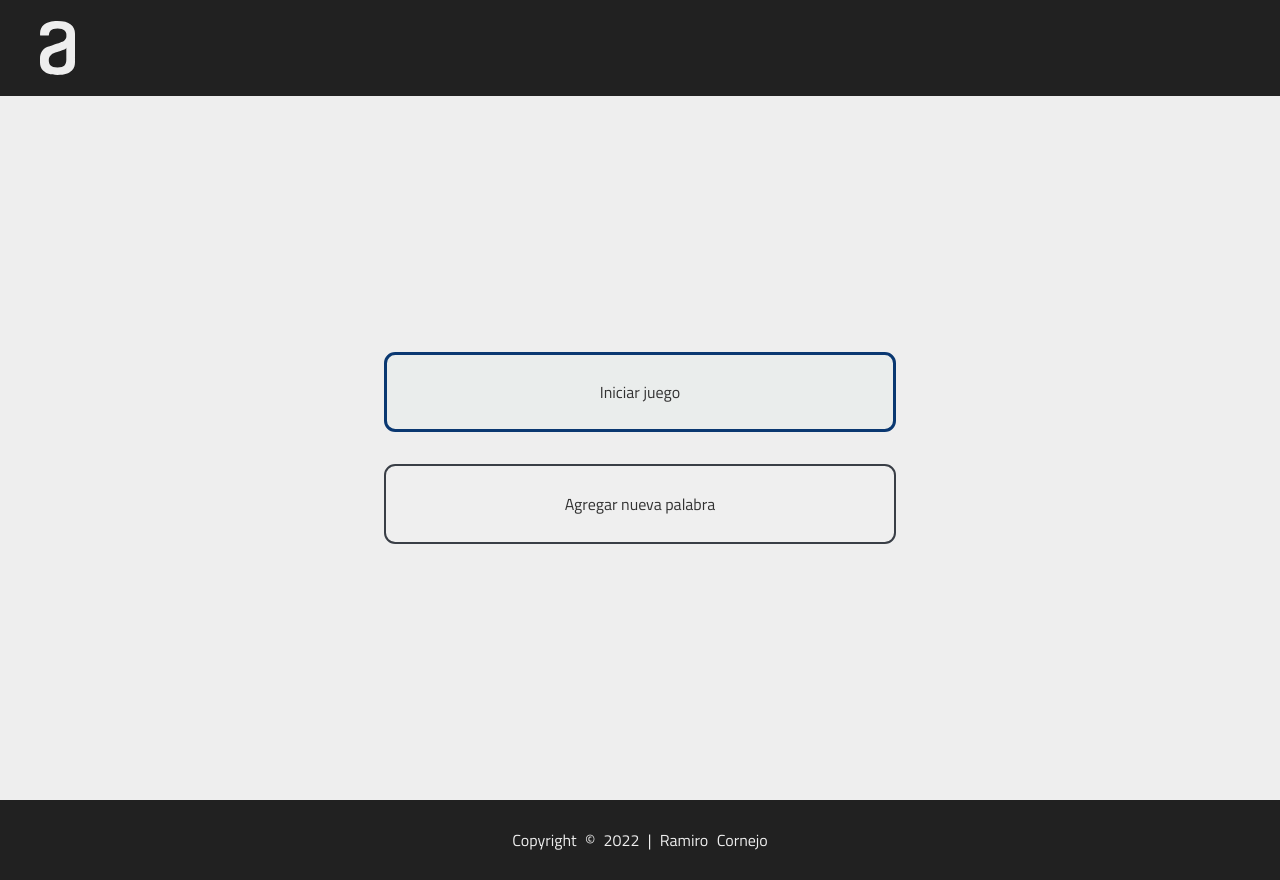
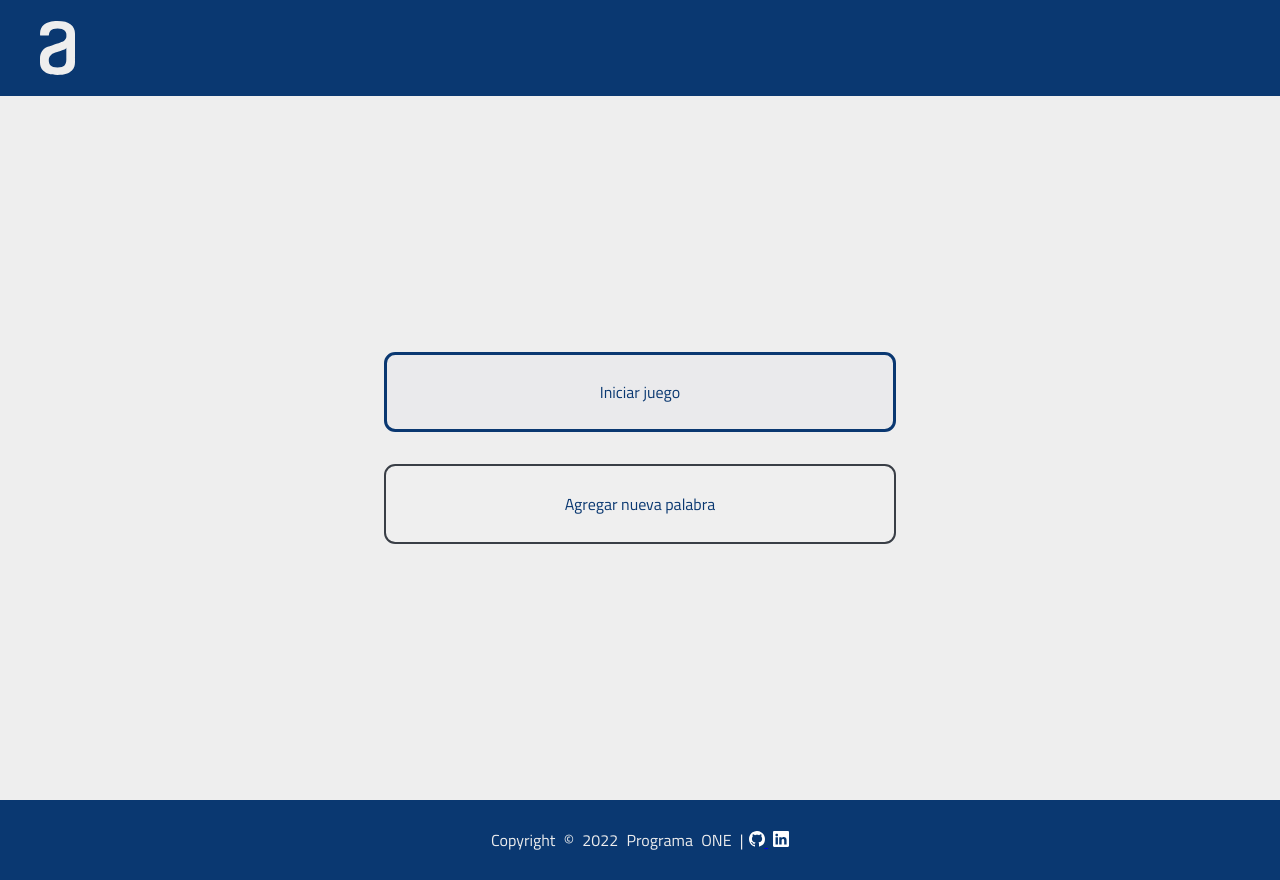
Before and after one commit to ramiro-cornejo/ahorcado-one, a plain HTML site: page index.html in a window 1280 px wide. Drawn offline with Linux system fonts and the light colour scheme; some packages are replaced by stand-ins of ours; a script that the page names is missing.

Commit message:
Modificaciones en styles

```diff
--- a/assets/css/style.css
+++ b/assets/css/style.css
@@ -36,7 +36,7 @@ header {
     display: flex;
     flex-direction: row;
     justify-content: flex-end;
-    background-color: #212121;
+    background-color: #0A3871;
     color: white;
 }
 
@@ -51,7 +51,7 @@ main {
 footer {
     height: 10%;
     display: flex;
-    background-color: #212121;
+    background-color: #0A3871;
     align-items: center;
     justify-content: center;
     color: #EEEEEE;
@@ -64,6 +64,11 @@ footer div {
 
 footer label {
     word-spacing: .3rem;
+}
+
+footer svg {
+    color: #ffffff;
+    padding-left: 5px;
 }
 
 /*Modificacion de las alertas*/
@@ -172,6 +177,7 @@ header #toggle-teclado {
     display: none !important;
     width: 0;
     opacity: 0;
+    color: #0A3871;
 }
 
 .display-container {
@@ -196,12 +202,13 @@ header #toggle-teclado {
     width: auto;
     animation: 1s fadeIn forwards .5s;
     color: #323232;
+
 }
 
 /*Pantalla principal*/
 #principal #init {
     border-color: #0A3871;
-    background-color: #17B79404;
+    background-color: #211d6a04;
     border-width: 3px;
 }
 
@@ -219,6 +226,8 @@ header #toggle-teclado {
     word-wrap: break-word;
     border: 2px solid #393E46;
     border-radius: .7rem;
+    color: #0A3871;
+
 }
 
 /*Pantalla de juego*/
--- a/assets/scripts/game.js
+++ b/assets/scripts/game.js
@@ -199,8 +199,8 @@ export default class Game {
 
                 allowOutsideClick: false,
                 showCancelButton: true,
-                confirmButtonColor: '#17B794',
-                cancelButtonColor: '#323232',
+                confirmButtonColor: '#0A3871',
+                cancelButtonColor: '#0A3871',
                 confirmButtonText: 'Nuevo juego',
                 cancelButtonText: 'Menu principal'
             })
--- a/index.html
+++ b/index.html
@@ -112,7 +112,23 @@
 
         <footer>
             <div>
-                <label>Copyright &copy; 2022 | Ramiro Cornejo</label>
+                <label>Copyright &copy; 2022 Programa ONE | </label>
+            </div>
+            <div class="div-footer">
+                <a href="https://github.com/ramiro-cornejo">
+                    <svg xmlns="http://www.w3.org/2000/svg" width="16" height="16" fill="currentColor" class="bi bi-github"
+                        viewBox="0 0 16 16">
+                        <path
+                            d="M8 0C3.58 0 0 3.58 0 8c0 3.54 2.29 6.53 5.47 7.59.4.07.55-.17.55-.38 0-.19-.01-.82-.01-1.49-2.01.37-2.53-.49-2.69-.94-.09-.23-.48-.94-.82-1.13-.28-.15-.68-.52-.01-.53.63-.01 1.08.58 1.23.82.72 1.21 1.87.87 2.33.66.07-.52.28-.87.51-1.07-1.78-.2-3.64-.89-3.64-3.95 0-.87.31-1.59.82-2.15-.08-.2-.36-1.02.08-2.12 0 0 .67-.21 2.2.82.64-.18 1.32-.27 2-.27.68 0 1.36.09 2 .27 1.53-1.04 2.2-.82 2.2-.82.44 1.1.16 1.92.08 2.12.51.56.82 1.27.82 2.15 0 3.07-1.87 3.75-3.65 3.95.29.25.54.73.54 1.48 0 1.07-.01 1.93-.01 2.2 0 .21.15.46.55.38A8.012 8.012 0 0 0 16 8c0-4.42-3.58-8-8-8z" />
+                    </svg>
+                </a>
+                <a href="https://www.linkedin.com/in/ramiro-cornejo/">
+                    <svg xmlns="http://www.w3.org/2000/svg" width="16" height="16" fill="currentColor"
+                        class="bi bi-linkedin" viewBox="0 0 16 16">
+                        <path
+                            d="M0 1.146C0 .513.526 0 1.175 0h13.65C15.474 0 16 .513 16 1.146v13.708c0 .633-.526 1.146-1.175 1.146H1.175C.526 16 0 15.487 0 14.854V1.146zm4.943 12.248V6.169H2.542v7.225h2.401zm-1.2-8.212c.837 0 1.358-.554 1.358-1.248-.015-.709-.52-1.248-1.342-1.248-.822 0-1.359.54-1.359 1.248 0 .694.521 1.248 1.327 1.248h.016zm4.908 8.212V9.359c0-.216.016-.432.08-.586.173-.431.568-.878 1.232-.878.869 0 1.216.662 1.216 1.634v3.865h2.401V9.25c0-2.22-1.184-3.252-2.764-3.252-1.274 0-1.845.7-2.165 1.193v.025h-.016a5.54 5.54 0 0 1 .016-.025V6.169h-2.4c.03.678 0 7.225 0 7.225h2.4z" />
+                    </svg>
+                </a>
             </div>
         </footer>
 
```
